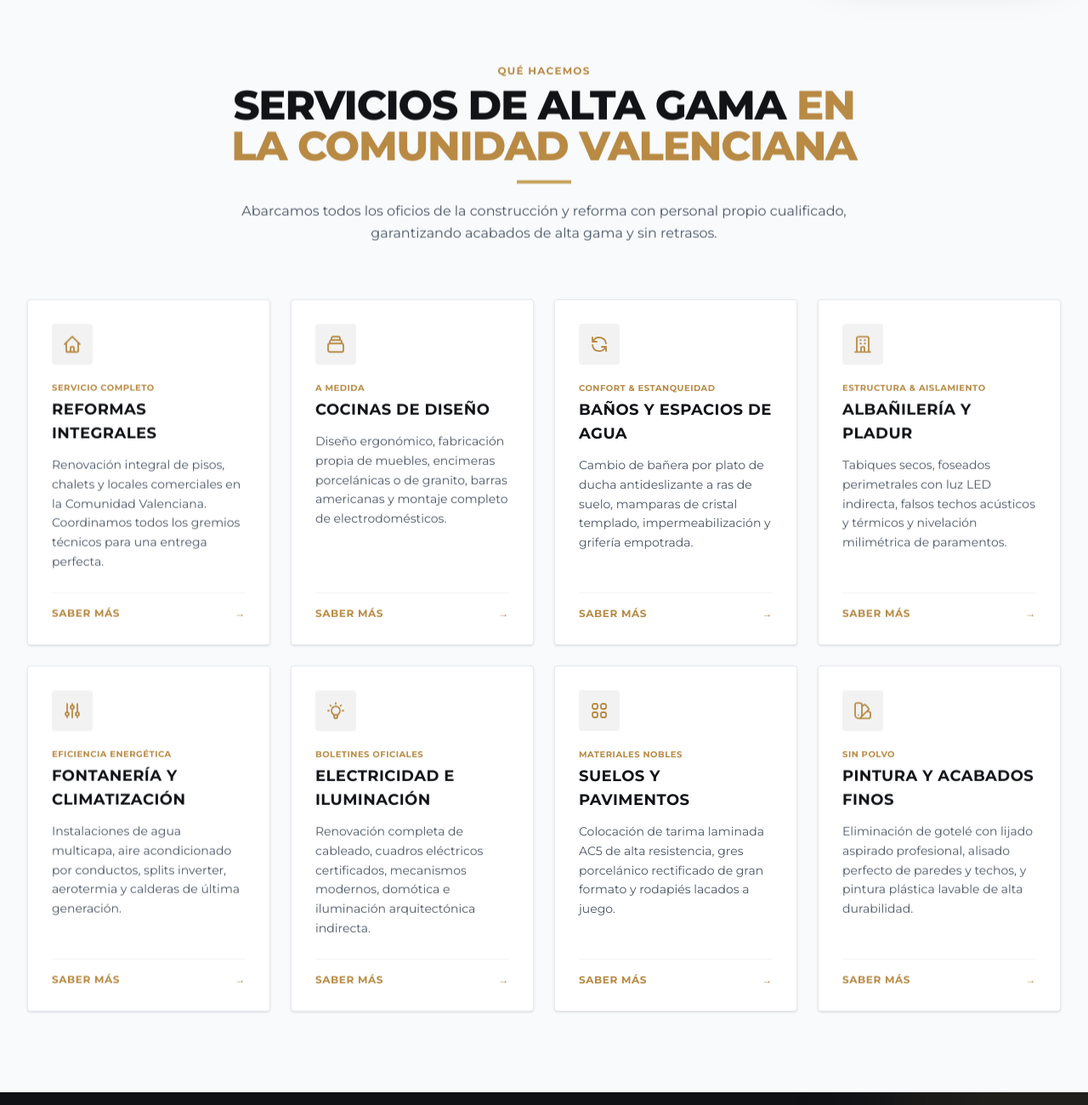
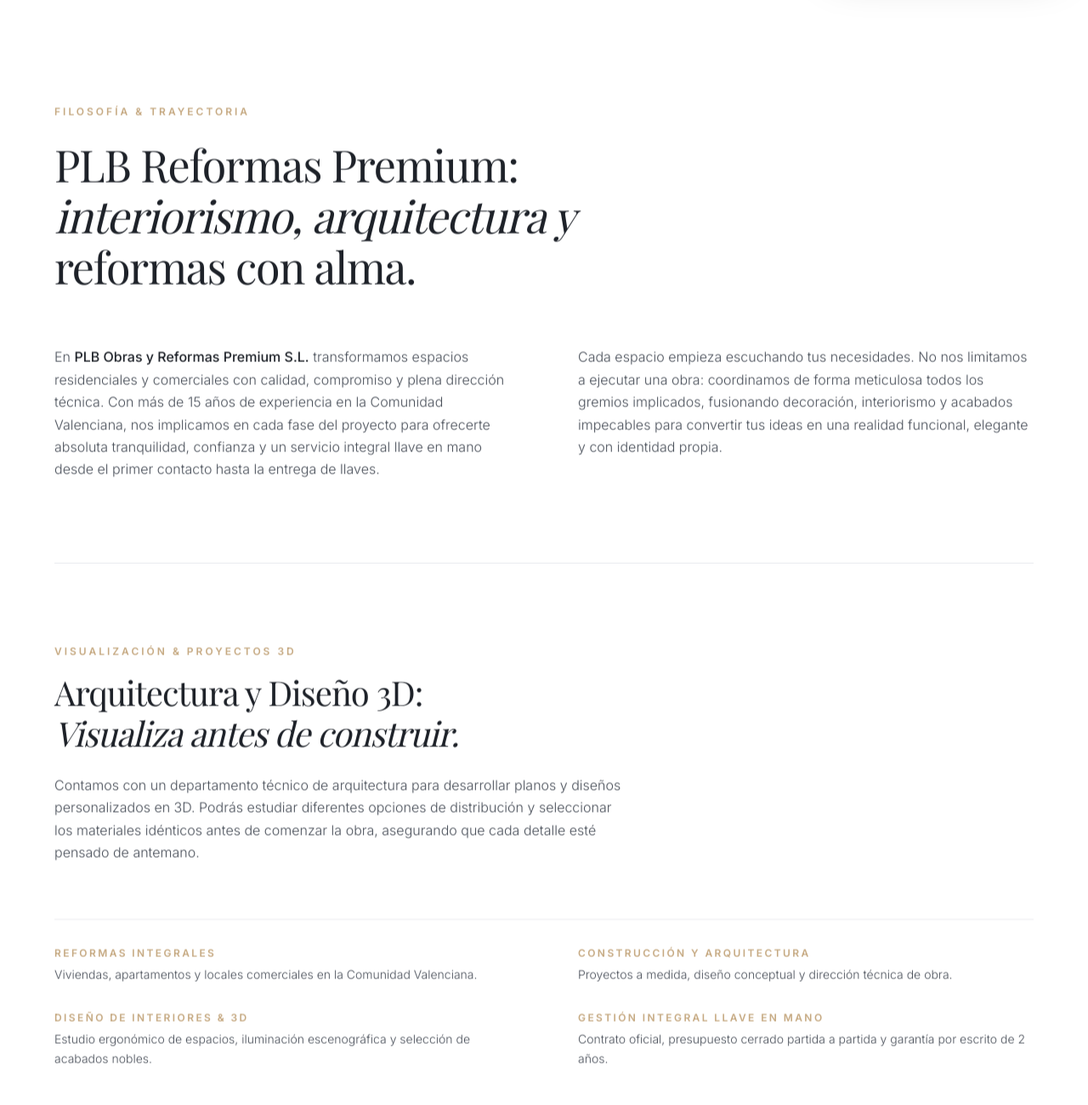
Before and after one commit to zinebbb/plb-reformas, an Astro site: page / in a window 1280 px wide. Shown: the part 820-2120 px from the top of the page at 85% size. Built offline with nearby package versions, Linux system fonts and the light colour scheme; Astro itself is replaced by a stand-in of ours; a web font is replaced by a local one.

Commit message:
feat(intro): anadir seccion de presentacion corporativa estilo Molins Design con 2 bloques limpios

```diff
--- /dev/null
+++ b/src/components/CorporateIntro.astro
@@ -0,0 +1,163 @@
+---
+---
+
+<section id="presentacion" class="relative bg-white text-[#1E2229] py-24 sm:py-32 lg:py-36 overflow-hidden border-b border-gray-100">
+  <div class="max-w-7xl mx-auto px-6 sm:px-10 lg:px-16">
+
+    <!-- BLOQUE 1: Presentación Corporativa (Estilo Molins Design: Título grande a la izquierda + 2 columnas asimétricas) -->
+    <div class="fade-up">
+
+      <!-- Subtítulo / Tagline sutil en Dorado Corporativo -->
+      <span
+        class="text-xs font-semibold tracking-[0.25em] uppercase text-[#C5A880] block mb-6"
+        style="font-family: 'Inter', system-ui, sans-serif;"
+      >
+        Filosofía & Trayectoria
+      </span>
+
+      <!-- Título Principal H2 (Grande, Ligero, Elegante, ~50% ancho en desktop) -->
+      <h2
+        class="text-3xl sm:text-5xl lg:text-[3.25rem] font-light text-[#1E2229] tracking-tight leading-[1.15] max-w-2xl text-left"
+        style="font-family: 'Playfair Display', Didot, 'Inter', serif; font-weight: 300; color: #1E2229;"
+      >
+        PLB Reformas Premium: <br class="hidden sm:inline" />
+        <span class="italic font-normal">interiorismo, arquitectura y</span> <br />
+        reformas con alma.
+      </h2>
+
+      <!-- Dos Columnas Asimétricas de Texto -->
+      <div class="grid grid-cols-1 md:grid-cols-2 gap-8 md:gap-14 lg:gap-20 mt-12 sm:mt-16 text-left">
+
+        <!-- Columna Izquierda -->
+        <div>
+          <p
+            class="text-sm sm:text-base text-[#4A505A] font-light leading-[1.65]"
+            style="font-family: 'Inter', system-ui, sans-serif; line-height: 1.65; color: #4A505A;"
+          >
+            En <strong class="font-medium text-[#1E2229]">PLB Obras y Reformas Premium S.L.</strong> transformamos espacios residenciales y comerciales con calidad, compromiso y plena dirección técnica. Con más de 15 años de experiencia en la Comunidad Valenciana, nos implicamos en cada fase del proyecto para ofrecerte absoluta tranquilidad, confianza y un servicio integral llave en mano desde el primer contacto hasta la entrega de llaves.
+          </p>
+        </div>
+
+        <!-- Columna Derecha -->
+        <div>
+          <p
+            class="text-sm sm:text-base text-[#4A505A] font-light leading-[1.65]"
+            style="font-family: 'Inter', system-ui, sans-serif; line-height: 1.65; color: #4A505A;"
+          >
+            Cada espacio empieza escuchando tus necesidades. No nos limitamos a ejecutar una obra: coordinamos de forma meticulosa todos los gremios implicados, fusionando decoración, interiorismo y acabados impecables para convertir tus ideas en una realidad funcional, elegante y con identidad propia.
+          </p>
+        </div>
+
+      </div>
+
+    </div>
+
+    <!-- Fina Barra Divisoria Minimalista -->
+    <div class="w-full h-[1px] bg-gray-200/80 my-16 sm:my-24" aria-hidden="true"></div>
+
+    <!-- BLOQUE 2: Arquitectura y Diseño 3D + Listado de Especialidades Minimalista -->
+    <div class="fade-up">
+
+      <!-- Cabecera de Bloque 2 -->
+      <div class="max-w-3xl text-left mb-12 sm:mb-16">
+
+        <!-- Tagline sutil en Dorado Corporativo -->
+        <span
+          class="text-xs font-semibold tracking-[0.25em] uppercase text-[#C5A880] block mb-4"
+          style="font-family: 'Inter', system-ui, sans-serif;"
+        >
+          Visualización & Proyectos 3D
+        </span>
+
+        <!-- Título Secundario H2 -->
+        <h2
+          class="text-2xl sm:text-4xl lg:text-[2.5rem] font-light text-[#1E2229] tracking-tight leading-[1.2]"
+          style="font-family: 'Playfair Display', Didot, 'Inter', serif; font-weight: 300; color: #1E2229;"
+        >
+          Arquitectura y Diseño 3D: <br class="hidden sm:inline" />
+          <span class="italic font-normal text-[#1E2229]">Visualiza antes de construir.</span>
+        </h2>
+
+        <!-- Texto Descriptivo Fluido -->
+        <p
+          class="mt-6 text-sm sm:text-base text-[#4A505A] font-light leading-[1.65] max-w-2xl"
+          style="font-family: 'Inter', system-ui, sans-serif; line-height: 1.65; color: #4A505A;"
+        >
+          Contamos con un departamento técnico de arquitectura para desarrollar planos y diseños personalizados en 3D. Podrás estudiar diferentes opciones de distribución y seleccionar los materiales idénticos antes de comenzar la obra, asegurando que cada detalle esté pensado de antemano.
+        </p>
+
+      </div>
+
+      <!-- Listado de Especialidades Minimalista (Líneas finas sin iconos pesados, títulos en Dorado #C5A880) -->
+      <div class="grid grid-cols-1 md:grid-cols-2 gap-x-14 lg:gap-x-20 gap-y-8 pt-8 border-t border-gray-200/80 text-left">
+
+        <!-- Especialidad 1 -->
+        <div class="space-y-1.5">
+          <span
+            class="text-xs font-semibold tracking-[0.2em] uppercase text-[#C5A880] block"
+            style="font-family: 'Inter', system-ui, sans-serif; color: #C5A880;"
+          >
+            Reformas Integrales
+          </span>
+          <p
+            class="text-sm text-[#4A505A] font-light leading-relaxed"
+            style="font-family: 'Inter', system-ui, sans-serif;"
+          >
+            Viviendas, apartamentos y locales comerciales en la Comunidad Valenciana.
+          </p>
+        </div>
+
+        <!-- Especialidad 2 -->
+        <div class="space-y-1.5">
+          <span
+            class="text-xs font-semibold tracking-[0.2em] uppercase text-[#C5A880] block"
+            style="font-family: 'Inter', system-ui, sans-serif; color: #C5A880;"
+          >
+            Construcción y Arquitectura
+          </span>
+          <p
+            class="text-sm text-[#4A505A] font-light leading-relaxed"
+            style="font-family: 'Inter', system-ui, sans-serif;"
+          >
+            Proyectos a medida, diseño conceptual y dirección técnica de obra.
+          </p>
+        </div>
+
+        <!-- Especialidad 3 -->
+        <div class="space-y-1.5">
+          <span
+            class="text-xs font-semibold tracking-[0.2em] uppercase text-[#C5A880] block"
+            style="font-family: 'Inter', system-ui, sans-serif; color: #C5A880;"
+          >
+            Diseño de Interiores & 3D
+          </span>
+          <p
+            class="text-sm text-[#4A505A] font-light leading-relaxed"
+            style="font-family: 'Inter', system-ui, sans-serif;"
+          >
+            Estudio ergonómico de espacios, iluminación escenográfica y selección de acabados nobles.
+          </p>
+        </div>
+
+        <!-- Especialidad 4 -->
+        <div class="space-y-1.5">
+          <span
+            class="text-xs font-semibold tracking-[0.2em] uppercase text-[#C5A880] block"
+            style="font-family: 'Inter', system-ui, sans-serif; color: #C5A880;"
+          >
+            Gestión Integral Llave en Mano
+          </span>
+          <p
+            class="text-sm text-[#4A505A] font-light leading-relaxed"
+            style="font-family: 'Inter', system-ui, sans-serif;"
+          >
+            Contrato oficial, presupuesto cerrado partida a partida y garantía por escrito de 2 años.
+          </p>
+        </div>
+
+      </div>
+
+    </div>
+
+  </div>
+</section>
--- a/src/layouts/Layout.astro
+++ b/src/layouts/Layout.astro
@@ -27,10 +27,10 @@ const {
     <meta property="og:image" content="/images/logo.jpeg" />
     <meta property="og:type" content="website" />
 
-    <!-- Google Fonts: Inter & Montserrat -->
+    <!-- Google Fonts: Inter, Montserrat & Playfair Display -->
     <link rel="preconnect" href="https://fonts.googleapis.com">
     <link rel="preconnect" href="https://fonts.gstatic.com" crossorigin>
-    <link href="https://fonts.googleapis.com/css2?family=Inter:wght@300;400;500;600;700&family=Montserrat:ital,wght@0,300;0,400;0,500;0,600;0,700;0,800;0,900;1,400;1,600&display=swap" rel="stylesheet">
+    <link href="https://fonts.googleapis.com/css2?family=Inter:wght@300;400;500;600;700&family=Montserrat:ital,wght@0,300;0,400;0,500;0,600;0,700;0,800;0,900;1,400;1,600&family=Playfair+Display:ital,wght@0,300;0,400;0,500;1,400&display=swap" rel="stylesheet">
   </head>
   <body class="bg-white text-[#111317] min-h-screen flex flex-col font-['Montserrat',sans-serif] antialiased">
     <slot />
--- a/src/pages/index.astro
+++ b/src/pages/index.astro
@@ -2,6 +2,7 @@
 import Layout from '../layouts/Layout.astro';
 import Header from '../components/Header.astro';
 import Hero from '../components/Hero.astro';
+import CorporateIntro from '../components/CorporateIntro.astro';
 import Services from '../components/Services.astro';
 import AboutUs from '../components/AboutUs.astro';
 import VideoGallery from '../components/VideoGallery.astro';
@@ -19,6 +20,7 @@ import Footer from '../components/Footer.astro';
   <Header />
   <main class="flex-grow">
     <Hero />
+    <CorporateIntro />
     <Services />
     <AboutUs />
     <VideoGallery />
--- a/src/styles/global.css
+++ b/src/styles/global.css
@@ -13,6 +13,7 @@
 
   --font-montserrat: 'Montserrat', system-ui, -apple-system, sans-serif;
   --font-inter: 'Inter', -apple-system, BlinkMacSystemFont, 'Helvetica Neue', Arial, sans-serif;
+  --font-serif: 'Playfair Display', Didot, 'Times New Roman', serif;
 }
 
 :root {
```
